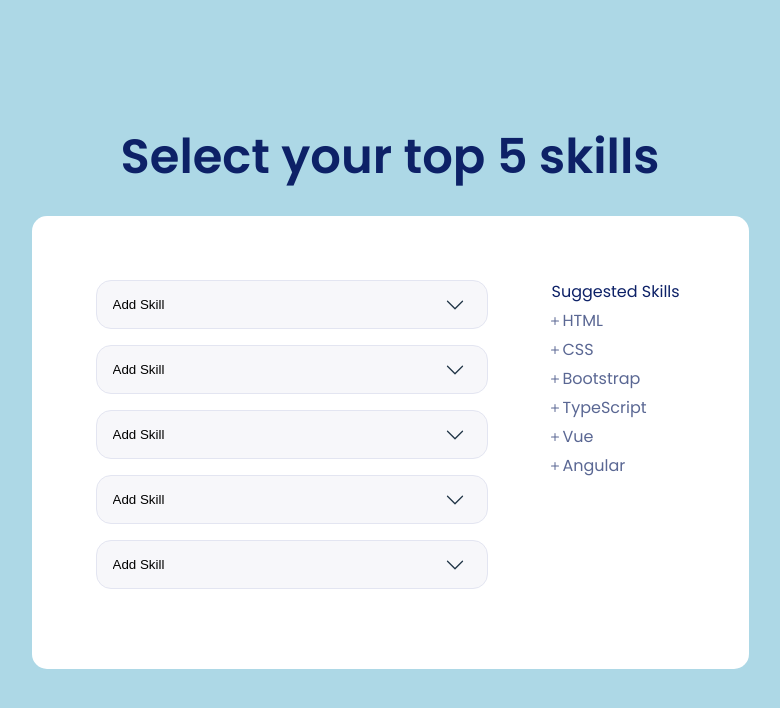
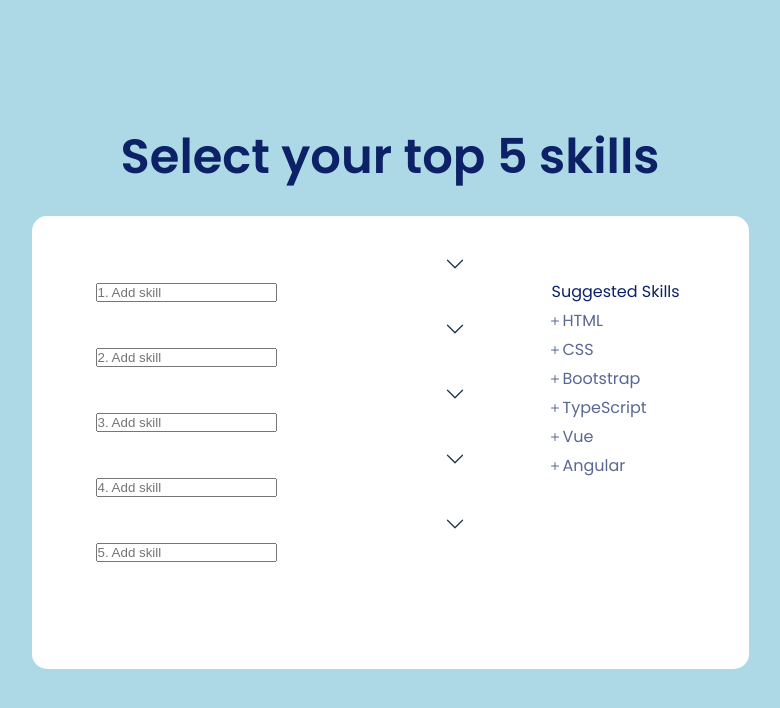
Before and after one commit to DevNik14/sortable-list-component, a React (Vite) app: page / in a window 1280 px wide. Shown: the top 708 px of the page, without its empty margins (250-1030 px from the left). Built offline with nearby package versions, Linux system fonts and the light colour scheme.

Commit message:
refactor: add input text element instead of select

```diff
--- a/src/Components/SelectedSkillsList/SelectedSkillsList.jsx
+++ b/src/Components/SelectedSkillsList/SelectedSkillsList.jsx
@@ -26,7 +26,7 @@ const SelectedSkillsList = () => {
       console.log('This skill already have been added');
     } else {
       setSelectedSkillList(oldState => (
-        {...oldState, [e.target.name]: selectedSkill}
+        { ...oldState, [e.target.name]: selectedSkill }
       ));
     }
   }
@@ -34,7 +34,7 @@ const SelectedSkillsList = () => {
   const addSugestedSkillHandler = (e) => {
     const selectedSkill = e.currentTarget.textContent;
     const skillValues = Object.values(selectedSkillList);
-    if(skillValues.every(value => value !== '')) {
+    if (skillValues.every(value => value !== '')) {
       console.log('Cann\'t add more skills');
       return;
     }
@@ -43,7 +43,7 @@ const SelectedSkillsList = () => {
     } else {
       setSelectedSkillList(oldState => {
         const emptyValue = Object.entries(oldState).find(el => el[1] === '')[0];
-        return {...oldState, [emptyValue]: selectedSkill}
+        return { ...oldState, [emptyValue]: selectedSkill }
       });
     }
   }
@@ -51,8 +51,12 @@ const SelectedSkillsList = () => {
   const deleteSkillHandler = (e) => {
     const skillToBeDeleted = e.currentTarget.parentNode.classList[1];
     setSelectedSkillList(oldState => (
-      {...oldState, [skillToBeDeleted]: ''}
+      { ...oldState, [skillToBeDeleted]: '' }
     ));
+  }
+
+  const filterInputSkillText = (e) => {
+    console.log(selectedSkillList[e.target.name]);
   }
 
   return (
@@ -69,7 +73,12 @@ const SelectedSkillsList = () => {
               </div>
               : <div className={`${styles.customSelect}`}>
                 <Down deleteSkillHandler={deleteSkillHandler} />
-                <select name={skill} onChange={selectSkillHandler} value={`${selectedSkillList[skill]}`}>
+                <input type="text" placeholder={`${i + 1}. Add skill`} name={skill}
+                  onChange={filterInputSkillText}
+                  value={`${selectedSkillList[skill]}`}
+                  onBlur={selectSkillHandler}
+                />
+                {/* <select name={skill} onChange={selectSkillHandler} value={`${selectedSkillList[skill]}`}>
                   <option value="add skill">Add Skill</option>
                   {
                     skillKeys.map(key =>
@@ -78,7 +87,7 @@ const SelectedSkillsList = () => {
                       })
                     )
                   }
-                </select>
+                </select> */}
               </div>
             }
           </li>
```
